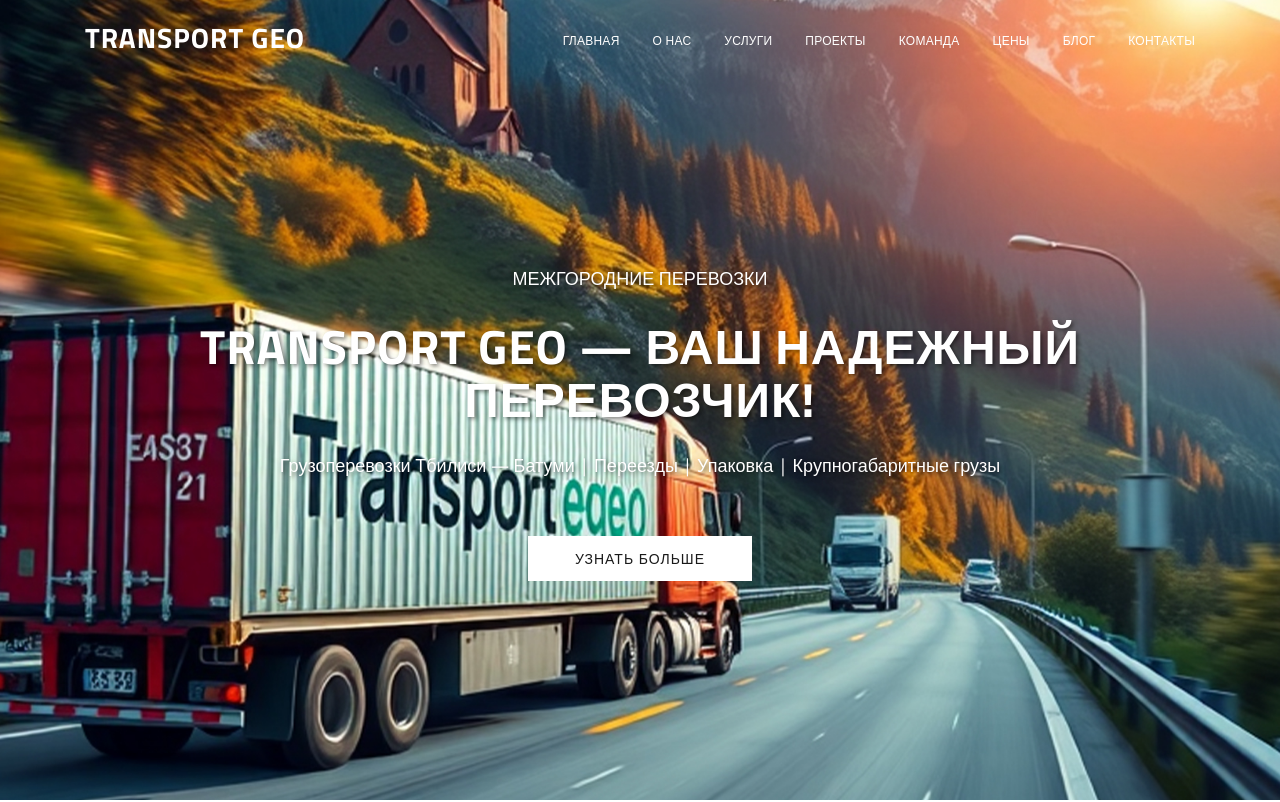
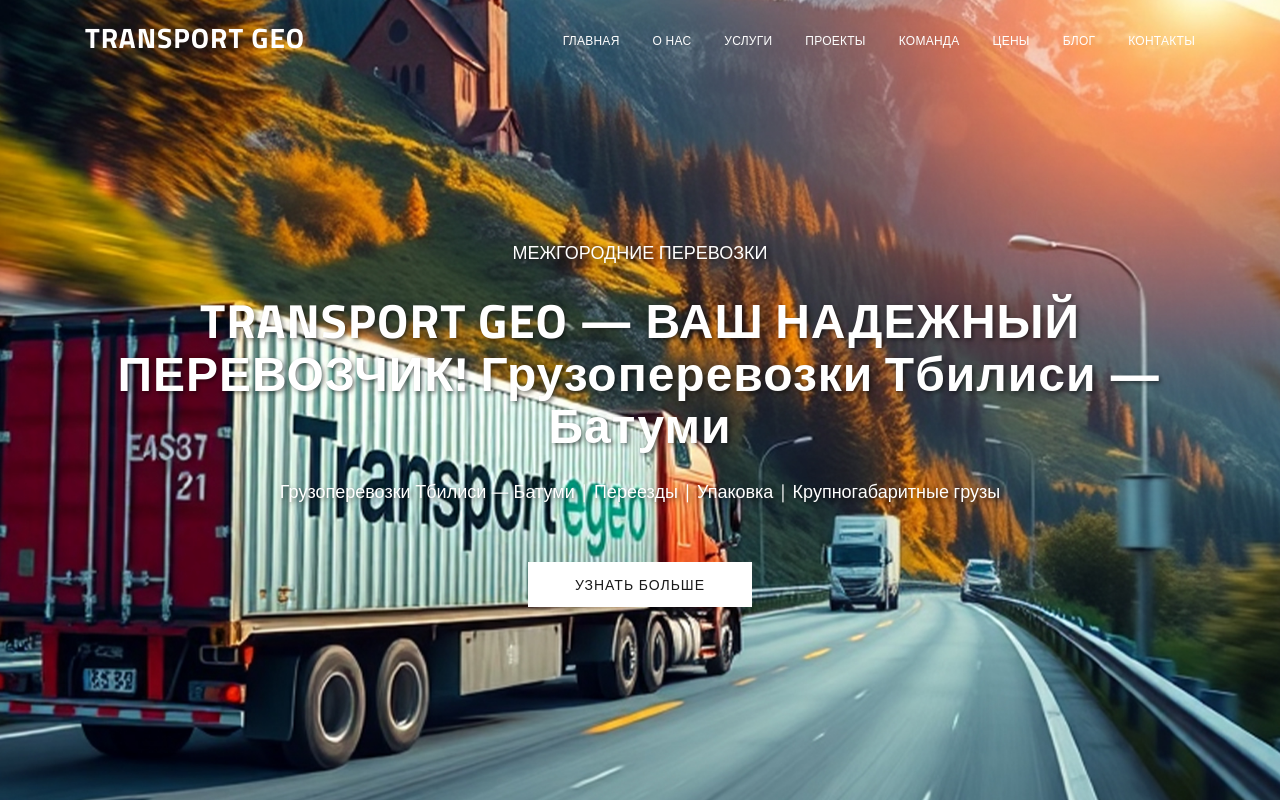
Before and after one commit to gruzoperevozki-tbilisi/Gruzoperevozki-Tbilisi-Batumi, a plain HTML site: page index.html in a window 1280 px wide. Shown: the top 802 px of the page. Drawn offline with nearby package versions, Linux system fonts and the light colour scheme; files whose address does not match are found by name.

Commit message:
Update index.html

```diff
--- a/index.html
+++ b/index.html
@@ -9,7 +9,7 @@
     <meta name="description" content="Профессиональные грузоперевозки Тбилиси — Батуми. Доставка мебели, техники, офисных грузов. Надежно, быстро, недорого. Работаем ежедневно.">
     <meta name="keywords" content="грузоперевозки Тбилиси Батуми, переезд Тбилиси Батуми, Transport Geo, доставка грузов Грузия">
     <!-- Page Title -->
-    <title>Грузоперевозки Тбилиси — Батуми | Transport Geo</title>
+    <title>Грузоперевозки Тбилиси — Батуми | Грузоперевозки Батуми - Тбилиси</title>
     <!-- Favicon Icon -->
     <link rel="icon" href="img/favicon.png">
     <!-- Google fonts -->
@@ -53,7 +53,7 @@
     <div class="single-slide parallax" style="background-image: url(img/hero-bg.jpg);">
         <div class="container">
             <h3 style="text-shadow: 2px 2px 4px rgba(0, 0, 0, 0.5);">МЕЖГОРОДНИЕ ПЕРЕВОЗКИ</h3>
-            <h1 style="text-shadow: 2px 2px 4px rgba(0, 0, 0, 0.5);">TRANSPORT GEO — ВАШ НАДЕЖНЫЙ ПЕРЕВОЗЧИК!</h1>
+            <h1 style="text-shadow: 2px 2px 4px rgba(0, 0, 0, 0.5);">TRANSPORT GEO — ВАШ НАДЕЖНЫЙ ПЕРЕВОЗЧИК! Грузоперевозки Тбилиси — Батуми</h1>
             <h3 style="text-shadow: 2px 2px 4px rgba(0, 0, 0, 0.5);">Грузоперевозки Тбилиси — Батуми | Переезды | Упаковка | Крупногабаритные грузы</h3>
             <div class="hero-btn-wrap text-center">
                 <a href="#about" class="hero-btn">УЗНАТЬ БОЛЬШЕ</a>
```
